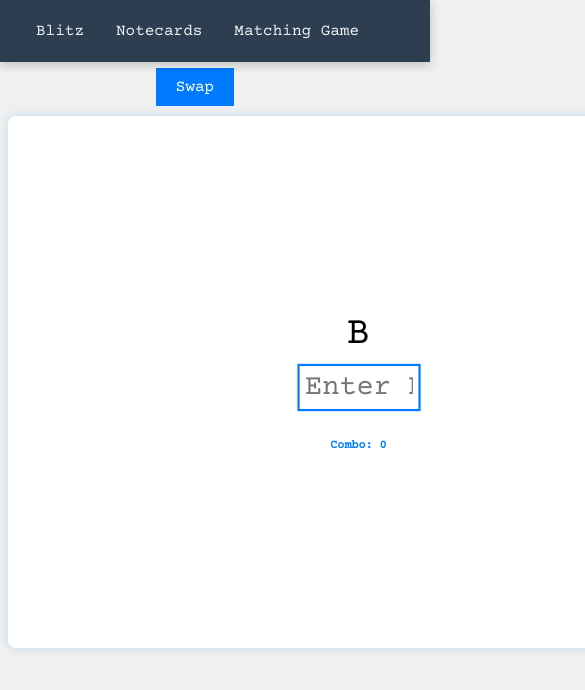
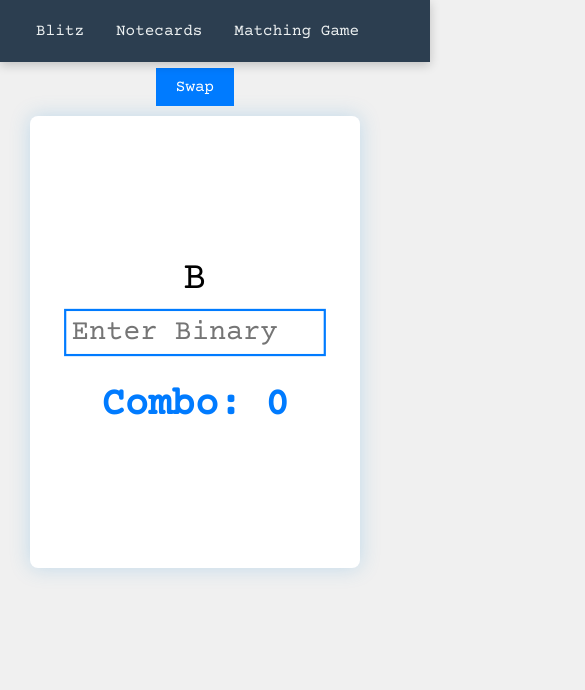
Before and after one commit to Asquaredd/HEX2Binary, a plain HTML site: page blitz.html in a window 390 px wide. Shown: the top 690 px of the page, 585 px wide, since content can reach past the window. Drawn offline with nearby package versions, Linux system fonts and the light colour scheme; a web font is replaced by a local one.

Commit message:
reponsive blitz

```diff
--- a/blitz.css
+++ b/blitz.css
@@ -173,4 +173,29 @@ body {
     border-color: red; /* Ensures border remains red post-animation */
 }
 
-/*... [Rest of your CSS code] ...*/
+@media (max-width: 768px) {
+    .container {
+        width: 80%;
+        padding: 15px;
+        border-radius: 8px;
+        box-shadow: 0 0 20px rgba(52, 152, 219, 0.25);
+    }
+
+    #binary-input {
+        width: 75%;
+    }
+
+    #hex-display {
+        font-size: 10vw;
+    }
+
+    #combo-counter {
+        font-size: 10vw;
+    }
+
+
+    border: 1px solid #007bff;
+    border-radius: 8px;
+
+    /* Add more responsive adjustments as needed */
+}
```
